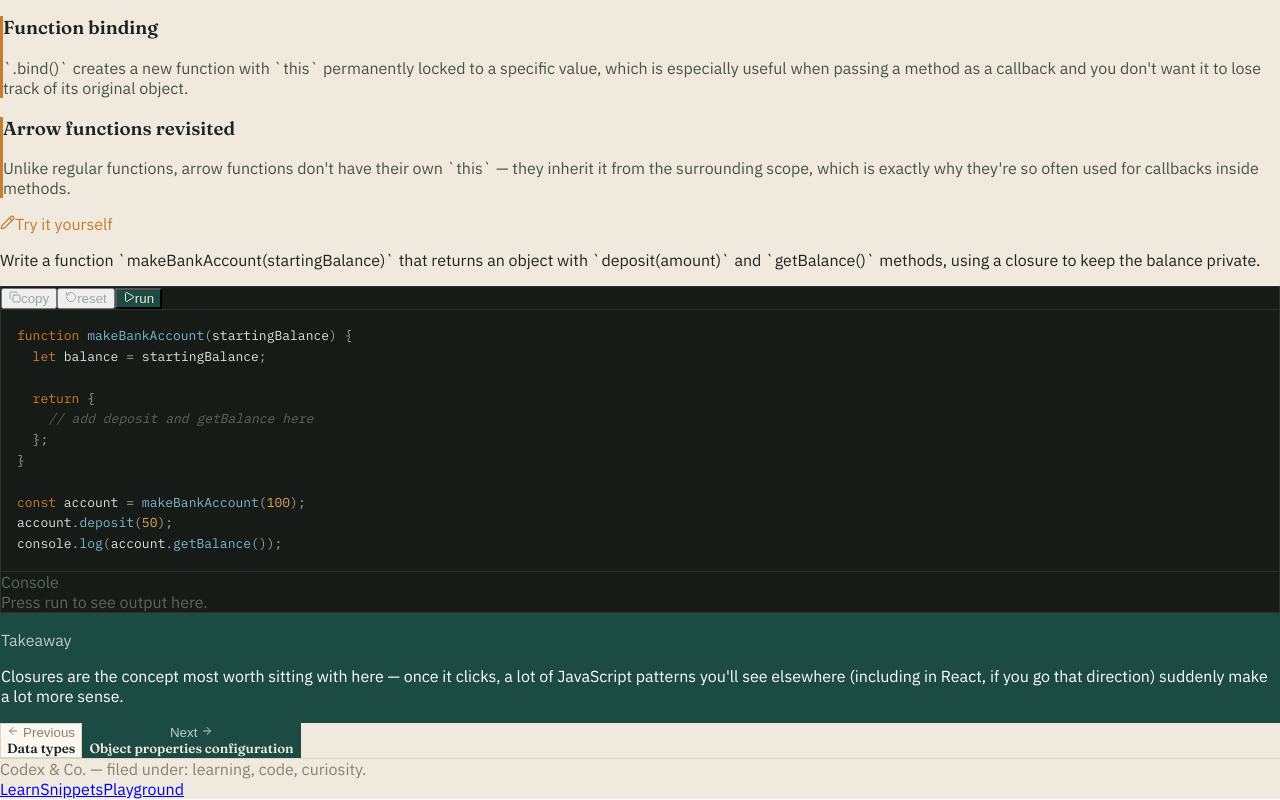
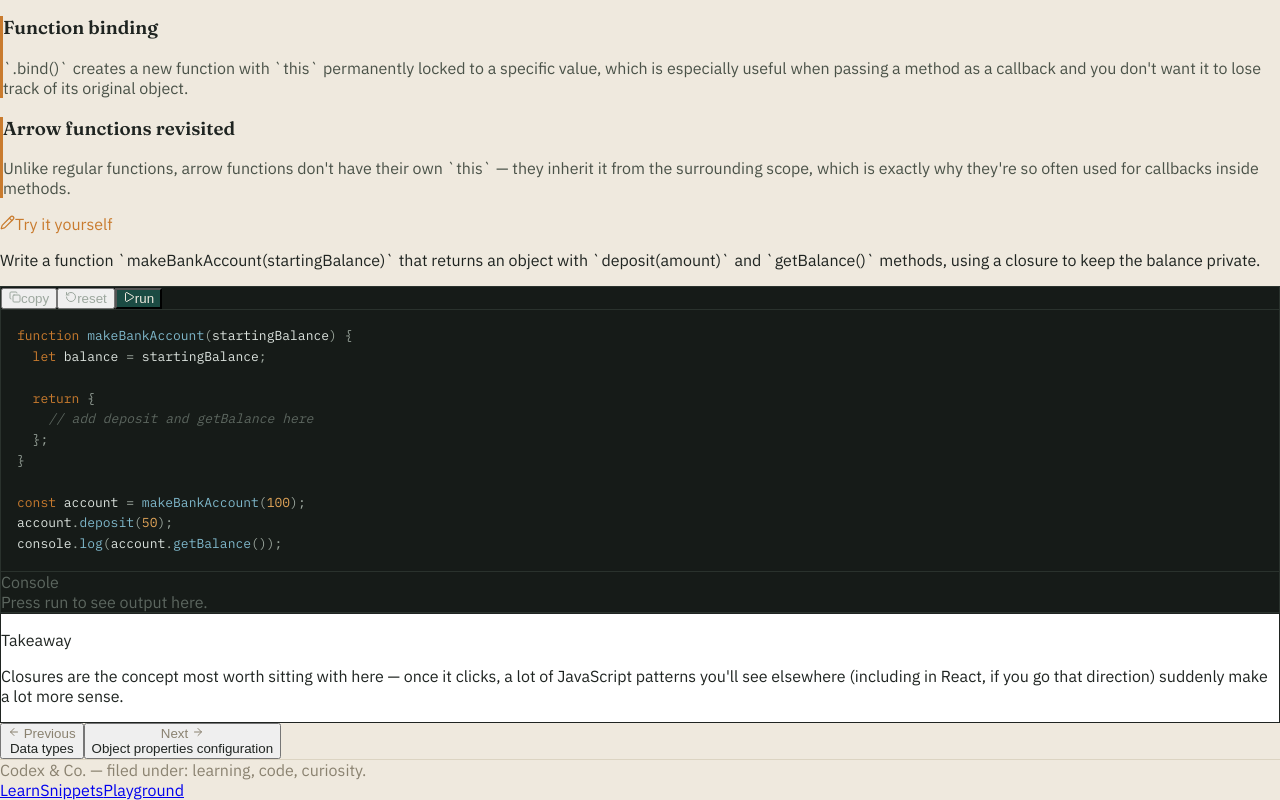
Before and after one commit to samuelkihu/code-and-go, a React (Create React App) app: page /learn/advanced-functions in a window 1280 px wide. Shown: the part 1511-2311 px from the top of the page. Built offline with nearby package versions, Linux system fonts and the light colour scheme.

Commit message:
Refactor LessonPage component structure and styles
Refactor LessonPage component to improve structure and readability. Adjust styles for recap and navigation buttons.

```diff
--- a/src/LessonPage.jsx
+++ b/src/LessonPage.jsx
@@ -97,57 +97,46 @@ export default function LessonPage() {
       {lesson.recap && (
         <div
           className="mt-14 px-6 py-5 rounded-xl"
-          style={{ background: "#1B4B43", border: "1px solid #1B4B43" }}
+          style={{ background: "#FFFFFF", border: "1px solid #1F2421" }}
         >
           <p
             className="font-mono text-[11px] uppercase tracking-widest mb-2"
-            style={{ color: "#B9CFC8" }}
+            style={{ color: "#1F2421" }}
           >
             Takeaway
           </p>
-          <p className="text-[15px] leading-relaxed" style={{ color: "#FFFFFF" }}>
+          <p className="text-[15px] leading-relaxed" style={{ color: "#1F2421" }}>
             {lesson.recap}
           </p>
         </div>
       )}
 
       {/* ---------------- Prev / Next ---------------- */}
-      <div className="mt-8 grid sm:grid-cols-2 gap-4">
+      <div className="mt-8 flex items-center justify-between gap-4">
         {prevLesson ? (
           <button
             onClick={() => navigate(`/learn/${prevLesson.id}`)}
-            className="text-left px-5 py-4 rounded-xl"
-            style={{ background: "var(--bg-card)", border: "1px solid var(--border-card)" }}
+            className="text-left"
           >
             <div
-              className="flex items-center gap-1.5 font-mono text-[11px] uppercase tracking-widest mb-1"
+              className="flex items-center gap-1.5 font-mono text-[11px] uppercase tracking-widest mb-0.5"
               style={{ color: "#8A8270" }}
             >
               <ArrowLeft size={12} /> Previous
             </div>
-            <div
-              className="text-[16px]"
-              style={{ fontFamily: "'Fraunces', serif", fontWeight: 600, color: "#1F2421" }}
-            >
+            <div className="text-[14px]" style={{ color: "#1F2421" }}>
               {prevLesson.title}
             </div>
           </button>
         ) : (
-          <Link
-            to="/learn"
-            className="text-left px-5 py-4 rounded-xl"
-            style={{ background: "var(--bg-card)", border: "1px solid var(--border-card)" }}
-          >
+          <Link to="/learn" className="text-left">
             <div
-              className="flex items-center gap-1.5 font-mono text-[11px] uppercase tracking-widest mb-1"
+              className="flex items-center gap-1.5 font-mono text-[11px] uppercase tracking-widest mb-0.5"
               style={{ color: "#8A8270" }}
             >
               <ArrowLeft size={12} /> Back
             </div>
-            <div
-              className="text-[16px]"
-              style={{ fontFamily: "'Fraunces', serif", fontWeight: 600, color: "#1F2421" }}
-            >
+            <div className="text-[14px]" style={{ color: "#1F2421" }}>
               The syllabus
             </div>
           </Link>
@@ -156,38 +145,27 @@ export default function LessonPage() {
         {nextLesson ? (
           <button
             onClick={() => navigate(`/learn/${nextLesson.id}`)}
-            className="text-right px-5 py-4 rounded-xl"
-            style={{ background: "#1B4B43", border: "1px solid #1B4B43" }}
+            className="text-right"
           >
             <div
-              className="flex items-center justify-end gap-1.5 font-mono text-[11px] uppercase tracking-widest mb-1"
-              style={{ color: "#B9CFC8" }}
+              className="flex items-center justify-end gap-1.5 font-mono text-[11px] uppercase tracking-widest mb-0.5"
+              style={{ color: "#8A8270" }}
             >
               Next <ArrowRight size={12} />
             </div>
-            <div
-              className="text-[16px]"
-              style={{ fontFamily: "'Fraunces', serif", fontWeight: 600, color: "#EFE9DE" }}
-            >
+            <div className="text-[14px]" style={{ color: "#1F2421" }}>
               {nextLesson.title}
             </div>
           </button>
         ) : (
-          <Link
-            to="/snippets"
-            className="text-right px-5 py-4 rounded-xl"
-            style={{ background: "#1B4B43", border: "1px solid #1B4B43" }}
-          >
+          <Link to="/snippets" className="text-right">
             <div
-              className="flex items-center justify-end gap-1.5 font-mono text-[11px] uppercase tracking-widest mb-1"
-              style={{ color: "#B9CFC8" }}
+              className="flex items-center justify-end gap-1.5 font-mono text-[11px] uppercase tracking-widest mb-0.5"
+              style={{ color: "#8A8270" }}
             >
               Done <ArrowRight size={12} />
             </div>
-            <div
-              className="text-[16px]"
-              style={{ fontFamily: "'Fraunces', serif", fontWeight: 600, color: "#EFE9DE" }}
-            >
+            <div className="text-[14px]" style={{ color: "#1F2421" }}>
               Browse snippets
             </div>
           </Link>
```
